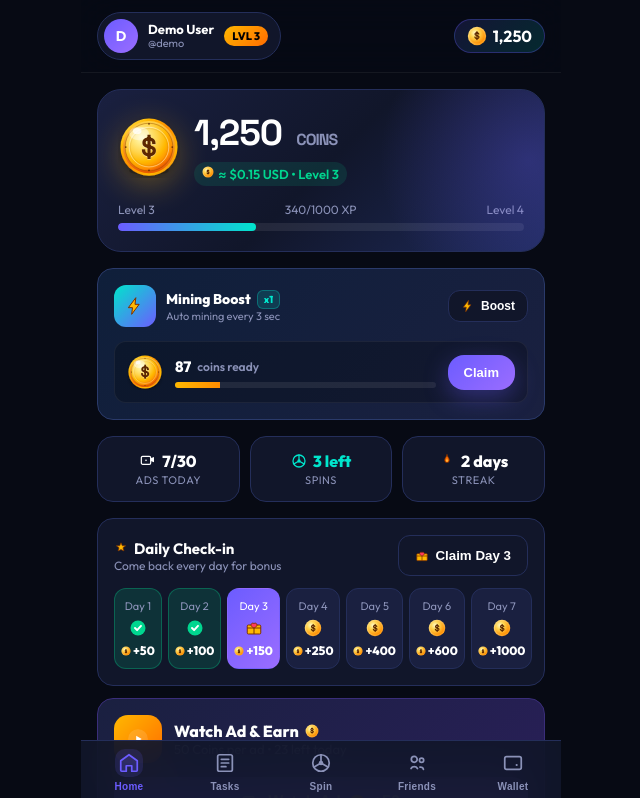
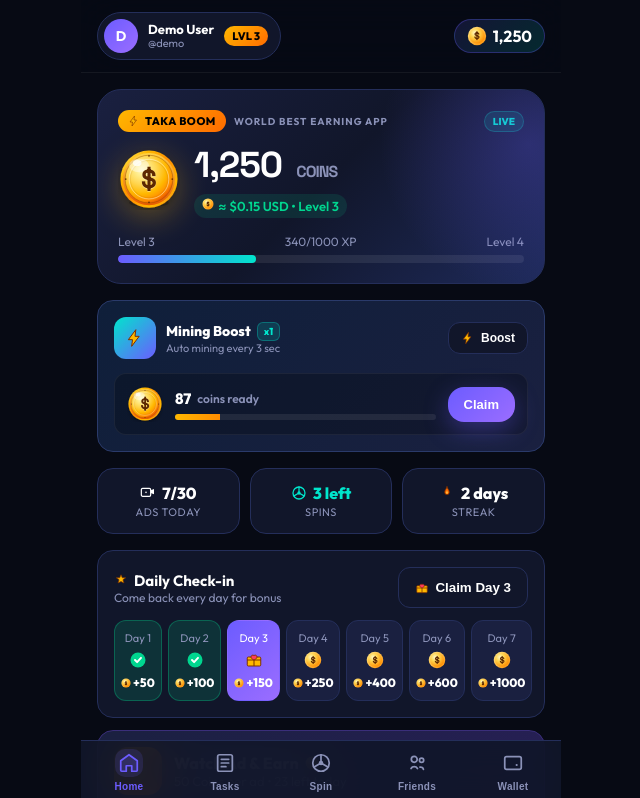
Before and after one commit to swampodsarkar321/TakaBoom, a React (Vite) app: page / in a window 1280 px wide. Shown: the top 798 px of the page, without its empty margins (319-959 px from the left). Built offline with nearby package versions, Linux system fonts and the light colour scheme.

Commit message:
Rebrand: EarnPulse -> TakaBoom - full app rebrand + TAKA BOOM badge

```diff
--- a/index.html
+++ b/index.html
@@ -4,7 +4,7 @@
     <meta charset="UTF-8" />
     <link rel="icon" type="image/svg+xml" href="/vite.svg" />
     <meta name="viewport" content="width=device-width, initial-scale=1.0, maximum-scale=1.0, user-scalable=no" />
-    <title>EarnPulse - World Best Earning App</title>
+    <title>TakaBoom - World Best Earning App</title>
     <script src="https://telegram.org/js/telegram-web-app.js"></script>
     <!-- Monetag / Monitag SDK - Replace ZONE_ID with your real Zone ID -->
     <!-- <script src='//libtl.com/sdk.js' data-zone='YOUR_ZONE_ID' data-sdk='show_YOUR_ZONE_ID'></script> -->
--- a/package.json
+++ b/package.json
@@ -1,5 +1,5 @@
 {
-  "name": "earnapp-telegram-mini",
+  "name": "takaboom-telegram-mini",
   "private": true,
   "version": "1.0.0",
   "type": "module",
--- a/src/App.jsx
+++ b/src/App.jsx
@@ -178,6 +178,11 @@
         {tab==='home' && (
           <>
             <div className="hero">
+              <div style={{display:'flex', alignItems:'center', gap:8, marginBottom:10}}>
+                <div style={{background:'linear-gradient(135deg,#FFB800,#FF6B00)', color:'#000', fontWeight:900, fontSize:11, padding:'4px 10px', borderRadius:999, display:'flex', alignItems:'center', gap:5, letterSpacing:0.5}}><IconZap size={12} /> TAKA BOOM</div>
+                <span style={{fontSize:10, color:'#8B92B8', fontWeight:700, letterSpacing:1}}>WORLD BEST EARNING APP</span>
+                <span style={{marginLeft:'auto', background:'rgba(0,229,204,0.12)', color:'#00E5CC', fontSize:10, padding:'3px 8px', borderRadius:999, border:'1px solid rgba(0,229,204,0.25)', fontWeight:800}}>LIVE</span>
+              </div>
               <div style={{display:'flex', alignItems:'center', gap:14}}>
                 <div className="coin-icon" style={{background:'none', boxShadow:'none', borderRadius:0}}><CoinSVG size={62} /></div>
                 <div>
@@ -377,17 +382,17 @@
               <div style={{fontWeight:800, fontSize:18, position:'relative', zIndex:1, display:'flex', alignItems:'center', gap:8}}><IconGift size={20} /> Invite Friends & Earn</div>
               <div style={{fontSize:13, opacity:0.9, marginTop:4, position:'relative', zIndex:1, display:'flex', alignItems:'center', gap:4}}>Get 15% forever + <CoinTiny size={12} /> 500 coins per friend</div>
               <div className="invite-link">
-                <span>t.me/yourbot?start={user?.id || 'demo'}</span>
+                <span>t.me/TakaBoomBot?start={user?.id || 'demo'}</span>
                 <button onClick={()=>{
-                    const link = `https://t.me/yourbot?start=${user?.id||'demo'}`
+                    const link = `https://t.me/TakaBoomBot?start=${user?.id||'demo'}`
                     navigator.clipboard?.writeText(link)
                     showToast('Link copied!')
                     haptic('light')
                   }} style={{background:'white', color:'#6C5CFF', border:'none', padding:'6px 12px', borderRadius:8, fontWeight:700, cursor:'pointer', display:'flex', alignItems:'center', gap:6}}><IconCopy size={14} /> Copy</button>
               </div>
               <button className="btn-secondary" style={{width:'100%', marginTop:12, background:'white', color:'#6C5CFF', border:'none', justifyContent:'center', fontWeight:800, position:'relative', zIndex:1}} onClick={()=>{
-                const link = `https://t.me/yourbot?start=${user?.id||'demo'}`
-                const text = `Join EarnPulse & earn money! ${link}`
+                const link = `https://t.me/TakaBoomBot?start=${user?.id||'demo'}`
+                const text = `Join TakaBoom & earn Taka! ${link}`
                 window.open(`https://t.me/share/url?url=${encodeURIComponent(link)}&text=${encodeURIComponent(text)}`,'_blank')
               }}>
                 <IconSend size={14} /> Invite Friend
```
Also changed, not shown: 2 other files (tests, documents, lock files or other folders).
